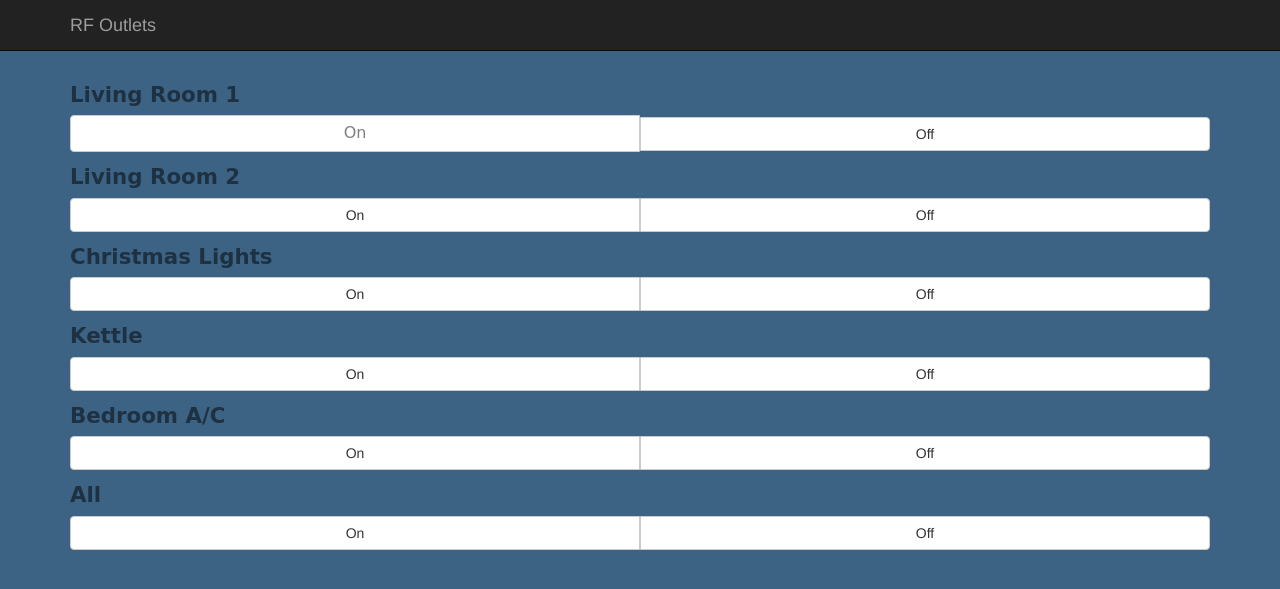
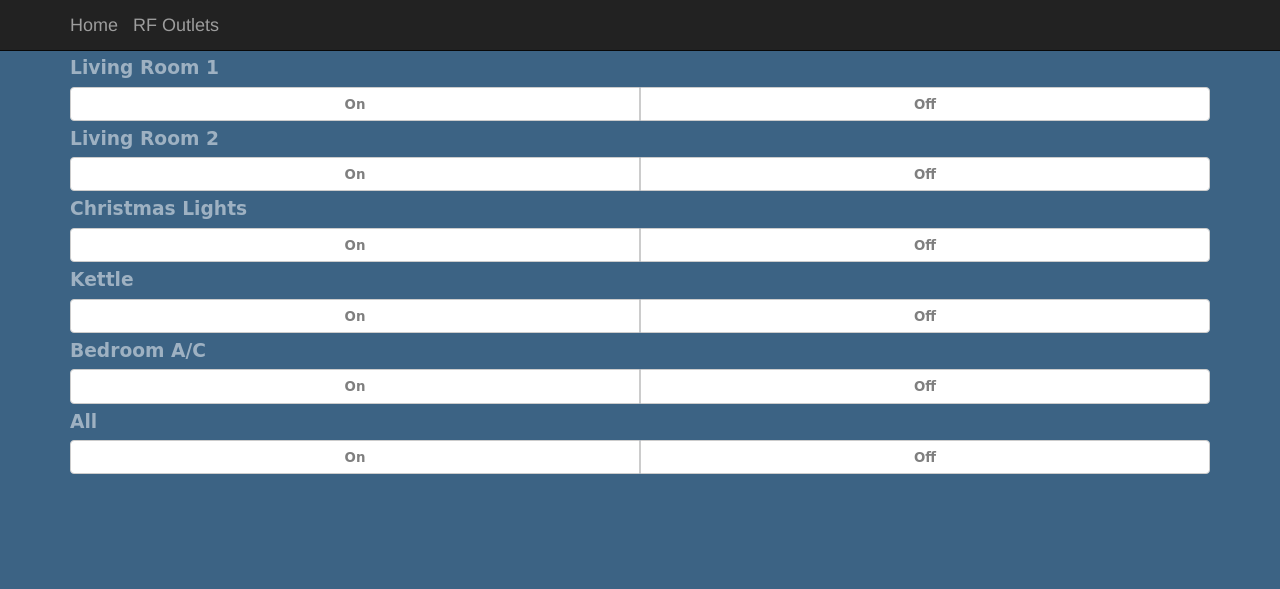
Before and after one commit to kbsezginel/microcontrollers, a Flask app: page /outlet in a window 1280 px wide. Shown: the top 589 px of the page. Run offline with Flask 2, Linux system fonts and the light colour scheme; some libraries are stand-ins or nearby versions.

Commit message:
Add rfsend codes to server and update buttons.

```diff
--- a/FlaskApp/app.py
+++ b/FlaskApp/app.py
@@ -1,5 +1,6 @@
 import datetime
 from flask import Flask, render_template, redirect, url_for, request
+from rfsend import rf_send
 app = Flask(__name__)
 
 
@@ -39,7 +40,10 @@ def login():
 @app.route('/postmethod', methods=['POST'])
 def get_post():
     outlet, status = request.form['outlet'], request.form['status']
-    print('Outlet: ', outlet, 'Status: ', status)
+    now = datetime.datetime.now()
+    time = now.strftime("%Y-%m-%d %H:%M")
+    print('Time: %s | Outlet: %s | Status: %s' % (time, outlet, status))
+    rf_send(outlet, state)
     return outlet
 
 
--- /dev/null
+++ b/FlaskApp/rfsend.py
@@ -0,0 +1,17 @@
+import os
+import subprocess
+
+# Enter codes for each outlet
+codes = {'1': {'on': '21811', 'off': '21820'},
+         '2': {'on': '21955', 'off': '21964'},
+         '3': {'on': '22275', 'off': '22284'},
+         '4': {'on': '23811', 'off': '23820'},
+         '5': {'on': '29955', 'off': '29964'}}
+
+
+def rf_send(num, state):
+    code = codes[num][state]    # Read code from signal
+    codesend = './codesend'     # Set codesend script path (should be in rfoutlet)
+    pin = '0'                   # Set pin number (GPIO: 17)
+    length = '189'              # Set pulse length
+    subprocess.call([codesend, code, '-p', pin, '-l', length])
--- a/FlaskApp/templates/rf-outlet.html
+++ b/FlaskApp/templates/rf-outlet.html
@@ -8,22 +8,22 @@
   <link rel="stylesheet" href="//maxcdn.bootstrapcdn.com/bootstrap/3.3.6/css/bootstrap.min.css">
   <style>
     body {
-      padding-top: 70px;
+      padding-top: 50px;
       background-color: #3c6384;
     }
     label {
-      padding-top: 10px;
-      color: #000; /* Fallback for older browsers */
-      color: rgba(0, 0, 0, 0.5);
+      padding-top: 5px;
+      color: rgba(255, 255, 255, 0.5);
 
-      font-size: 16pt;
+      font-size: 14pt;
       font-family: "Comic Sans MS", cursive, sans-serif;
     }
     buttonText {
       color: #000; /* Fallback for older browsers */
       color: rgba(0, 0, 0, 0.5);
 
-      font-size: 12pt;
+      font-size: 10pt;
+      font-weight: bold;
       font-family: "Comic Sans MS", cursive, sans-serif;
     }
   </style>
@@ -33,7 +33,8 @@
   <nav class="navbar navbar-default navbar-fixed-top navbar-inverse" role="navigation">
     <div class="container">
       <div class="navbar-header">
-        <a class="navbar-brand" href=".">RF Outlets</a>
+        <a class="navbar-brand" href=".">Home</a>
+        <a class="navbar-brand" href="./outlet">RF Outlets</a>
       </div>
       <div id="navbar" class="navbar-collapse collapse">
         <ul class="nav navbar-nav">
@@ -48,61 +49,83 @@
     <label>Living Room 1</label>
     <div class="btn-group btn-group-justified" role="group" aria-label="...">
       <div class="btn-group" role="group">
-        <button type="button" name="1" value="on" class="btn btn-default toggleOutlet" onclick="send_button(this)">
+        <button type="button" name="4" value="on" class="btn btn-default toggleOutlet" onclick="send_button(this)">
           <buttonText>On</buttonText>
         </button>
       </div>
       <div class="btn-group" role="group">
-        <button type="button" data-outletId="1" data-outletStatus="off" class="btn btn-default toggleOutlet">Off</button>
+        <button type="button" name="4" value="off" class="btn btn-default toggleOutlet" onclick="send_button(this)">
+          <buttonText>Off</buttonText>
+        </button>
       </div>
     </div>
 
     <label>Living Room 2</label>
     <div class="btn-group btn-group-justified" role="group" aria-label="...">
       <div class="btn-group" role="group">
-        <button type="button" data-outletId="2" data-outletStatus="on" class="btn btn-default toggleOutlet">On</button>
+        <button type="button" name="5" value="on" class="btn btn-default toggleOutlet" onclick="send_button(this)">
+          <buttonText>On</buttonText>
+        </button>
       </div>
       <div class="btn-group" role="group">
-        <button type="button" data-outletId="2" data-outletStatus="off" class="btn btn-default toggleOutlet">Off</button>
+        <button type="button" name="5" value="off" class="btn btn-default toggleOutlet" onclick="send_button(this)">
+          <buttonText>Off</buttonText>
+        </button>
       </div>
     </div>
 
     <label>Christmas Lights</label>
     <div class="btn-group btn-group-justified" role="group" aria-label="...">
       <div class="btn-group" role="group">
-        <button type="button" data-outletId="3" data-outletStatus="on" class="btn btn-default toggleOutlet">On</button>
+        <button type="button" name="2" value="on" class="btn btn-default toggleOutlet" onclick="send_button(this)">
+          <buttonText>On</buttonText>
+        </button>
       </div>
       <div class="btn-group" role="group">
-        <button type="button" data-outletId="3" data-outletStatus="off" class="btn btn-default toggleOutlet">Off</button>
+        <button type="button" name="2" value="off" class="btn btn-default toggleOutlet" onclick="send_button(this)">
+          <buttonText>Off</buttonText>
+        </button>
       </div>
     </div>
 
     <label>Kettle</label>
     <div class="btn-group btn-group-justified" role="group" aria-label="...">
       <div class="btn-group" role="group">
-        <button type="button" data-outletId="4" data-outletStatus="on" class="btn btn-default toggleOutlet">On</button>
+        <button type="button" name="1" value="on" class="btn btn-default toggleOutlet" onclick="send_button(this)">
+          <buttonText>On</buttonText>
+        </button>
       </div>
       <div class="btn-group" role="group">
-        <button type="button" data-outletId="4" data-outletStatus="off" class="btn btn-default toggleOutlet">Off</button>
+        <button type="button" name="1" value="off" class="btn btn-default toggleOutlet" onclick="send_button(this)">
+          <buttonText>Off</buttonText>
+        </button>
       </div>
     </div>
 
     <label>Bedroom A/C</label>
     <div class="btn-group btn-group-justified" role="group" aria-label="...">
       <div class="btn-group" role="group">
-        <button type="button" data-outletId="5" data-outletStatus="on" class="btn btn-default toggleOutlet">On</button>
+        <button type="button" name="3" value="on" class="btn btn-default toggleOutlet" onclick="send_button(this)">
+          <buttonText>On</buttonText>
+        </button>
       </div>
       <div class="btn-group" role="group">
-        <button type="button" data-outletId="5" data-outletStatus="off" class="btn btn-default toggleOutlet">Off</button>
+        <button type="button" name="3" value="off" class="btn btn-default toggleOutlet" onclick="send_button(this)">
+          <buttonText>Off</buttonText>
+        </button>
       </div>
     </div>
     <label>All</label>
     <div class="btn-group btn-group-justified" role="group" aria-label="...">
       <div class="btn-group" role="group">
-        <button type="button" data-outletId="6" data-outletStatus="on" class="btn btn-default toggleOutlet">On</button>
+        <button type="button" name="0" value="on" class="btn btn-default toggleOutlet" onclick="send_button(this)">
+          <buttonText>On</buttonText>
+        </button>
       </div>
       <div class="btn-group" role="group">
-        <button type="button" data-outletId="6" data-outletStatus="off" class="btn btn-default toggleOutlet">Off</button>
+        <button type="button" name="0" value="off" class="btn btn-default toggleOutlet" onclick="send_button(this)">
+          <buttonText>Off</buttonText>
+        </button>
       </div>
     </div>
   </div>
```
Also changed, not shown: 1 other file.
